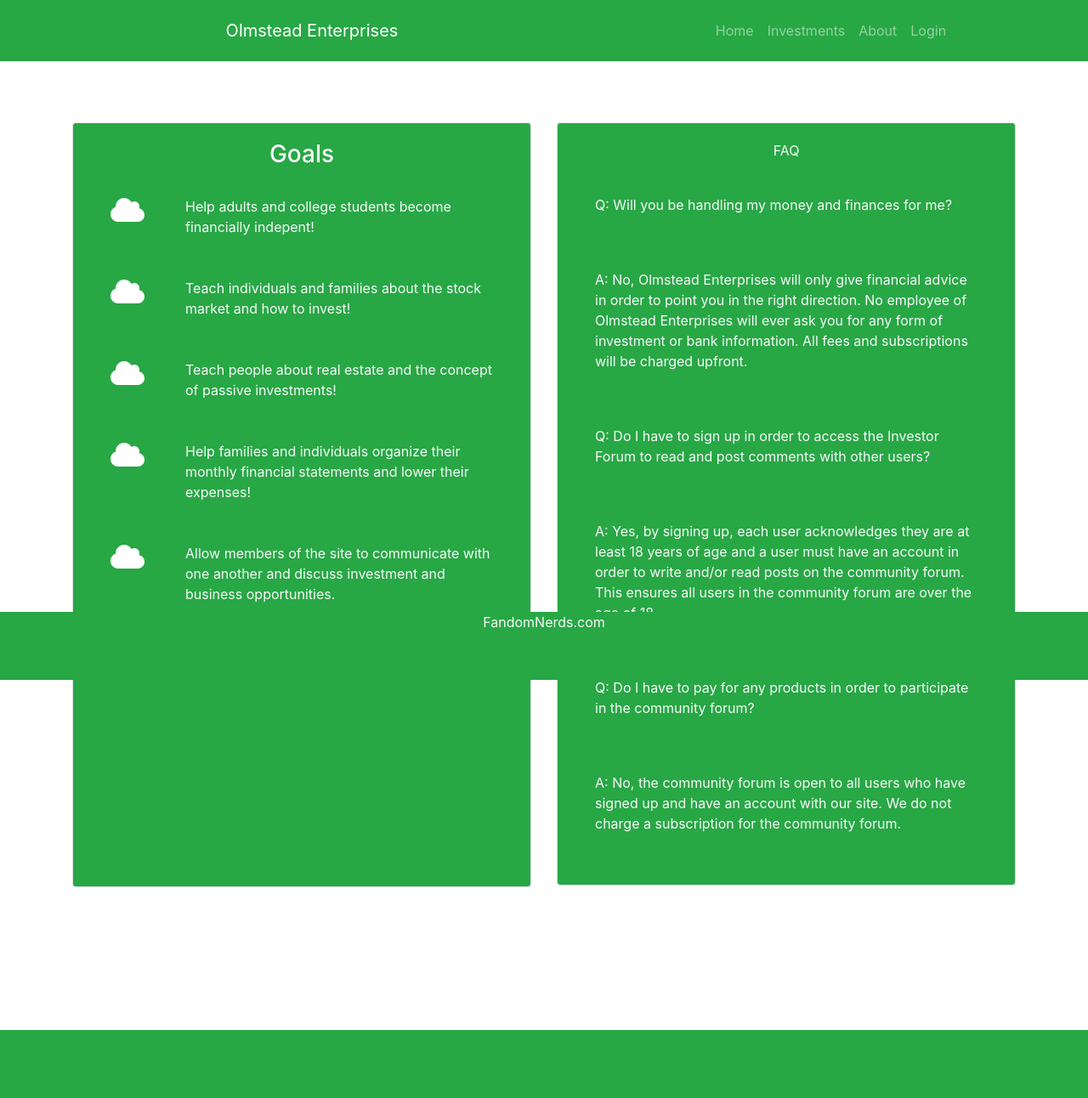
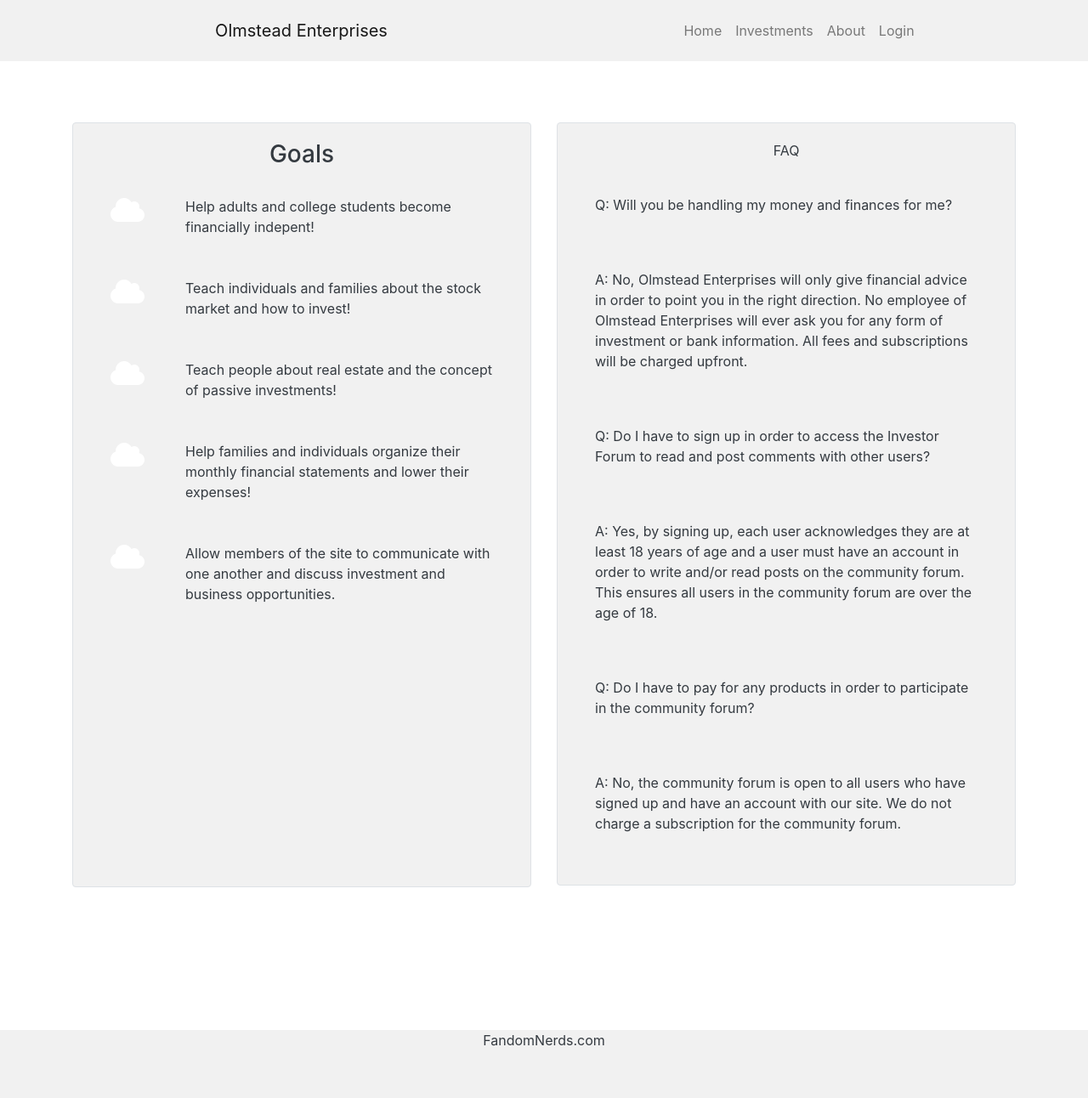
Before and after one commit to OlmsteadEnterprises/Olmstead-Enterprises-Website, a Flask app: page /about in a window 1280 px wide. Shown: the whole page at 85% size. Before the commit the page ends 1212 px from the top, so only its background shows below. Run offline with Flask 2, Linux system fonts and the light colour scheme; some libraries are stand-ins or nearby versions.

Commit message:
Changed color scheme to make it more professional

```diff
--- a/OlmsteadEnterprises/package/routes/routes.py
+++ b/OlmsteadEnterprises/package/routes/routes.py
@@ -3,10 +3,11 @@
 from package.forms import SignUpForm, LoginForm
 from package.database import User, Post
 from flask_login import login_user, current_user, logout_user, login_required
-from datetime import date
+from postgresql import port
+
+
 
 @app.route('/', methods=['GET', 'POST'])
-@app.route('/home', methods=['GET', 'POST'])
 def home():
     if current_user.is_authenticated:
         flash(f'You are logged in as {current_user.username}', 'success')
--- a/OlmsteadEnterprises/package/templates/about.html
+++ b/OlmsteadEnterprises/package/templates/about.html
@@ -4,15 +4,15 @@
     <div class="container">
         <div class="row">
             <div class="col-lg-6">
-                <div class="card bg bg-success border rounded">
+                <div class="card border rounded" style="background-color: #F1F1F1;">
                     <div class="card-body">
-                        <h3 class="text-light" align="center">Goals</h3>
+                        <h3 class="text-dark" align="center">Goals</h3>
                         <div class="d-flex">
                             <div class="p-4 align-self-start">
                                 <i class="fa fa-cloud fa-2x" style="color: white;"></i>
                             </div>
                             <div class="p-4 align-self-end">
-                                <span class="text-light">Help adults and college students become financially indepent!</span>
+                                <span class="text-dark">Help adults and college students become financially indepent!</span>
                             </div>
                         </div>
                         <div class="d-flex">
@@ -20,7 +20,7 @@
                                 <i class="fa fa-cloud fa-2x" style="color: white;"></i>
                             </div>
                             <div class="p-4 align-self-end">
-                                <span class="text-light">Teach individuals and families about the stock market and how to invest!</span>
+                                <span class="text-dark">Teach individuals and families about the stock market and how to invest!</span>
                             </div>
                         </div>
                         <div class="d-flex">
@@ -28,7 +28,7 @@
                                 <i class="fa fa-cloud fa-2x" style="color: white;"></i>
                             </div>
                             <div class="p-4 align-self-end">
-                                <span class="text-light">Teach people about real estate and the concept of passive investments!</span>
+                                <span class="text-dark">Teach people about real estate and the concept of passive investments!</span>
                             </div>
                         </div>
                         <div class="d-flex">
@@ -36,7 +36,7 @@
                                 <i class="fa fa-cloud fa-2x" style="color: white;"></i>
                             </div>
                             <div class="p-4 align-self-end">
-                                <span class="text-light">Help families and individuals organize their monthly financial statements and lower their expenses!</span>
+                                <span class="text-dark">Help families and individuals organize their monthly financial statements and lower their expenses!</span>
                             </div>
                         </div>
                         <div class="d-flex">
@@ -44,7 +44,7 @@
                                 <i class="fa fa-cloud fa-2x" style="color: white;"></i>
                             </div>
                             <div class="p-4 align-self-end">
-                                <span class="text-light">Allow members of the site to communicate with one another
+                                <span class="text-dark">Allow members of the site to communicate with one another
                                     and discuss investment and business opportunities.
                                 </span>
                             </div>
@@ -55,38 +55,38 @@
             </div>
 
             <div class="col-lg-6">
-                <div class="card bg bg-success border rounded">
+                <div class="card border rounded" style="background-color: #F1F1F1;">
                     <div class="card-body">
-                        <p class="text-light" align="center">FAQ</p>
+                        <p class="text-dark" align="center">FAQ</p>
                         <div class="p-4">
-                            <p class="text-light">Q: Will you be handling my money and finances for me?</p>
+                            <p class="text-dark">Q: Will you be handling my money and finances for me?</p>
                         </div>
                         <div class="p-4">
-                            <p class="text-light">A: No, Olmstead Enterprises will only give financial advice in
+                            <p class="text-dark">A: No, Olmstead Enterprises will only give financial advice in
                                 order to point you in the
                                 right direction. No employee of Olmstead Enterprises will ever ask you for any form
                                 of investment or bank information. All fees and subscriptions will be charged upfront.
                             </p>
                         </div>
                         <div class="p-4">
-                            <p class="text-light">Q: Do I have to sign up in order to access the Investor Forum to read
+                            <p class="text-dark">Q: Do I have to sign up in order to access the Investor Forum to read
                                 and post comments with other users?
                             </p>
                         </div>
                         <div class="p-4">
-                            <p class="text-light">
+                            <p class="text-dark">
                                 A:  Yes, by signing up, each user acknowledges they are at least 18 years of age and
                                 a user must have an account in order to write and/or read posts on the community forum.
                                 This ensures all users in the community forum are over the age of 18.
                             </p>
                         </div>
                         <div class="p-4">
-                            <p class="text-light">
+                            <p class="text-dark">
                                 Q:  Do I have to pay for any products in order to participate in the community forum?
                             </p>
                         </div>
                         <div class="p-4">
-                            <p class="text-light">
+                            <p class="text-dark">
                                 A:  No, the community forum is open to all users who have signed up and have an account with our site.
                                 We do not charge a subscription for the community forum.
                             </p>
@@ -97,10 +97,6 @@
         </div>
     </div>
     <br><br><br><br>
-    <footer class="text-light bg bg-success" style="bottom: 0; position: fixed; width: 100%; height: 10%;">
-        <div class="container" align="center">
-            <p class="text-light">FandomNerds.com</p>
-        </div>
-    </footer>
+
 {% endblock %}
 <!-- Footer -->
--- a/OlmsteadEnterprises/package/templates/login.html
+++ b/OlmsteadEnterprises/package/templates/login.html
@@ -45,10 +45,4 @@
             </fieldset>
         </form>
     </div>
-    <!-- Footer -->
-    <footer class="text-light bg bg-success" style="bottom: 0; position: fixed; width: 100%; height: 10%;">
-        <div class="container" align="center">
-            <p class="text-light">FandomNerds.com</p>
-        </div>
-    </footer>
 {% endblock %}
--- a/OlmsteadEnterprises/package/templates/template.html
+++ b/OlmsteadEnterprises/package/templates/template.html
@@ -20,12 +20,12 @@
     <!-- Bootstrap Links -->
 </head>
 <body>
-<nav class="navbar navbar-expand-lg navbar-dark p-3 bg bg-success">
-    <a class="navbar-brand" href="{{ url_for('home') }}" style="padding-left: 20%;">Olmstead Enterprises</a>
+<nav class="navbar navbar-expand-lg navbar-light p-3" style="background-color: #F1F1F1;">
+    <a class="navbar-brand" href="{{ url_for('home') }}" style="padding-left: 19%;">Olmstead Enterprises</a>
     <button class="navbar-toggler" type="button" data-toggle="collapse" data-target="#collapsibleNavbar">
         <span class="navbar-toggler-icon"></span>
     </button>
-    <div class="collapse navbar-collapse" id="collapsibleNavbar" style="padding-left: 28%;">
+    <div class="collapse navbar-collapse" id="collapsibleNavbar" style="padding-left: 26%;">
         <ul class="navbar-nav">
             <li class="nav-item">
                 <a class="nav-link" href="{{ url_for('home') }}">Home</a>
@@ -54,7 +54,11 @@
 {% block html_body %}{% endblock %}
 
 <br><br><br>
-
+<footer class="text-light position-absolute" style="width: 100%; height: 10%; background-color: #F1F1F1;">
+    <div class="container" align="center">
+        <p class="text-dark">FandomNerds.com</p>
+    </div>
+</footer>
 <!-- Bootstrap Scripts -->
 <script src="http://code.jquery.com/jquery-3.3.1.min.js" integrity="sha256-FgpCb/KJQlLNfOu91ta32o/NMZxltwRo8QtmkMRdAu8="
         crossorigin="anonymous"></script>
```
Also changed, not shown: OlmsteadEnterprises/package/templates/index.html (+7 -8 lines), OlmsteadEnterprises/package/templates/investments.html (+3 -6 lines), OlmsteadEnterprises/package/templates/privacy.html (deleted, +0 -44 lines), OlmsteadEnterprises/package/templates/profile.html (+2 -6 lines), OlmsteadEnterprises/package/templates/terms.html (deleted, +0 -68 lines).
